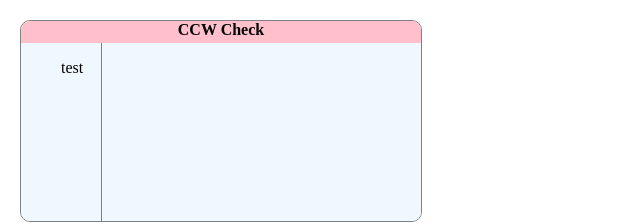
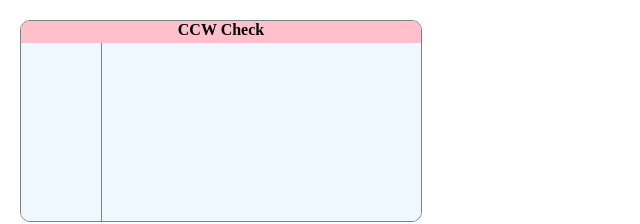
Before and after one commit to BenPaoDeXiaoZhi/ccwFireWall, a Svelte app: page / in a window 1280 px wide. Shown: the top 224 px of the page, without its empty margins (0-640 px from the left). Built offline with nearby package versions, Linux system fonts and the light colour scheme; the HTML template or start-up script is replaced by a standard one.

Commit message:
更新 App.svelte

```diff
--- a/src/App.svelte
+++ b/src/App.svelte
@@ -1,16 +1,17 @@
 <script lang="ts">
   import NavBar from "./NavBar.svelte";
   import { vm } from "./store";
-  import { Plugin } from "./plugin";
+  import type { Plugin } from "./plugin";
 
-  let { pages = 1 } = $props();
+  type Props = {
+    page: number,
+    plugins: Plugin[],
+  };
+  let { page = 0, plugins }: Props = $props();
   const offset = $state({
     x: 20,
     y: 20,
   });
-  const plugins = [
-    new Plugin("test","",NavBar),
-  ];
   let show = $state(true);
   const mouseOffset = {
     x: 0,
```
